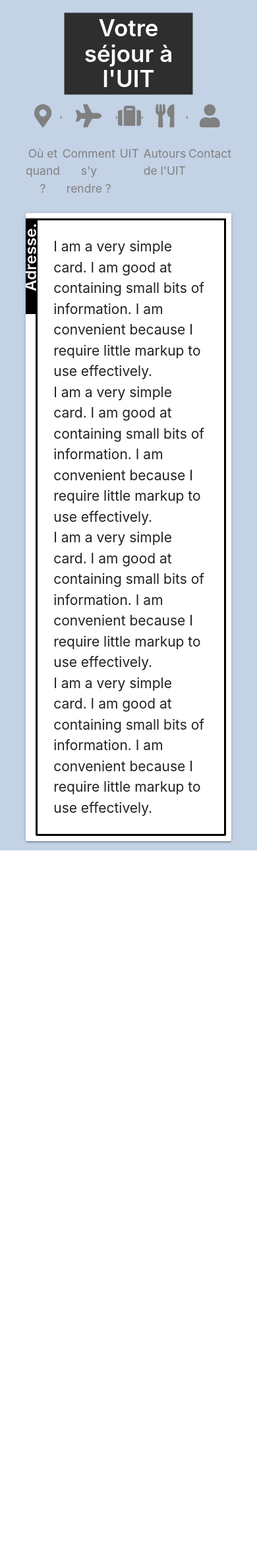
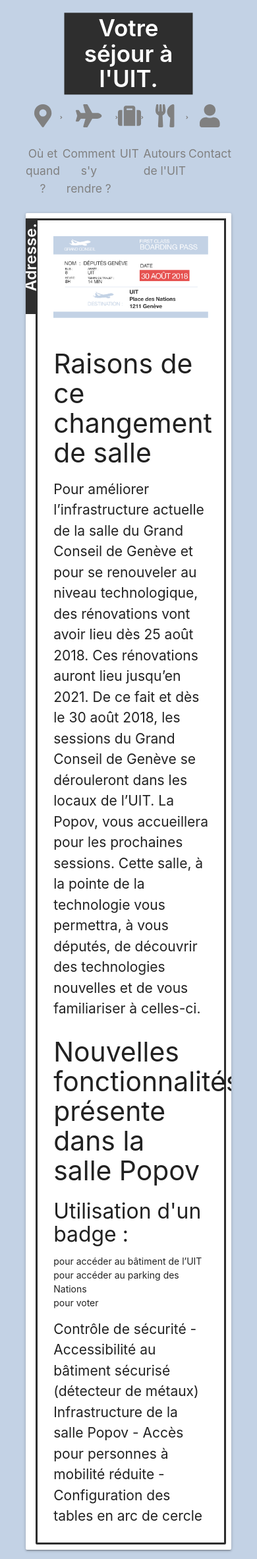
Before and after one commit to TeamExtraMuros/webapp, a PHP site: page / in a window 390 px wide. Shown: the whole page at 66% size. Before the commit the page ends 1289 px from the top, so only its background shows below. Run offline with PHP 8.4, Linux system fonts and the light colour scheme; some libraries are stand-ins or nearby versions.

Commit message:
Version pas php, page1 ok

```diff
--- a/index.html
+++ b/index.html
@@ -13,7 +13,7 @@
 </head>
 
 <header>
-    <h1 class="title">Votre séjour à l'UIT</h1>
+    <h1 class="title">Votre séjour à l'UIT.</h1>
     <h2 id="st_mobile">Où et quand ?</h2>
     <div class="grid-container" id="nav_desktop">
       <div class="grid-item">
@@ -60,14 +60,35 @@
             <p>Adresse.</p>
         </div>
         <div class="card-content">
-            <p>I am a very simple card. I am good at containing small bits of information. I am convenient because I require little markup to use effectively.</p>
-            <p>I am a very simple card. I am good at containing small bits of information. I am convenient because I require little markup to use effectively.</p>
-            <p>I am a very simple card. I am good at containing small bits of information. I am convenient because I require little markup to use effectively.</p>
-            <p>I am a very simple card. I am good at containing small bits of information. I am convenient because I require little markup to use effectively.</p>
+          <img class="responsive-img hideOnMobile" id="img-billetAvion" src="img/billetAvion.png"/>
+          <img class="responsive-img hideOnDesktop" id="img-billetMobile" src="img/billetMobile.png"/>
+          <h3>Raisons de ce changement de salle</h3>
+          <p>
+            Pour améliorer l’infrastructure actuelle de la salle du Grand Conseil de Genève et pour se renouveler au niveau technologique, des rénovations vont avoir lieu dès 25 août 2018. Ces rénovations auront lieu jusqu’en 2021.
 
+            De ce fait et dès le 30 août 2018, les sessions du Grand Conseil de Genève se dérouleront dans les locaux de l’UIT.
+
+            La  Popov, vous accueillera pour les prochaines sessions. Cette salle, à la pointe de la technologie vous permettra, à vous députés, de découvrir des technologies nouvelles et de vous familiariser à celles-ci.
+          </p>
+          <h3>Nouvelles fonctionnalités présente dans la salle Popov</h3>
+          <ul>
+            <li><h4>Utilisation d'un badge :</h4></li>
+            <li>pour accéder au bâtiment de l’UIT</li>
+            <li>pour accéder au parking des Nations</li>
+            <li>pour voter</li>
+          </ul>
+          <p>
+
+              Contrôle de sécurité
+               - Accessibilité au bâtiment sécurisé (détecteur de métaux)
+
+              Infrastructure de la salle Popov
+               - Accès pour personnes à mobilité réduite
+               - Configuration des tables en arc de cercle
+          </p>
         </div>
+    </div>
 
-    </div>
     <div class="grid-container" id="nav_mobile">
         <div class="grid-item">
           <a href="#" class="o1">
@@ -108,5 +129,4 @@
     <script src="js/jquery-3.3.1.min.js.js"></script>
     <script src="js/main.js"></script>
 </body>
-
 </html>
--- a/styles/main.css
+++ b/styles/main.css
@@ -16,7 +18,7 @@
     left: 50%;
     top: 5%;
     text-align: center;
-    padding: 1% 5%;
+    padding: 1% 4%;
     transform: translate(-50%, -50%);
 }
 
@@ -73,7 +75,7 @@
 
     float: left;
     width: 5%;
-    background-color: black;
+    background-color: #2e2e2e;
     font-size: 1.5em;
     padding-top: 20%;
 }
@@ -98,8 +100,11 @@
 .card-content {
     float: right;
     width: 95%;
-    border: 3px solid black;
+    border: 3px solid #2e2e2e;
     background-color: white
+}
+ul{
+  list-style-type: circle;
 }
 
 @media all and (max-device-width: 640px)
```
Also changed, not shown: other parts of styles/main.css (+17 -8 lines), img/billetAvion.png (added), img/billetMobile.png (added).
